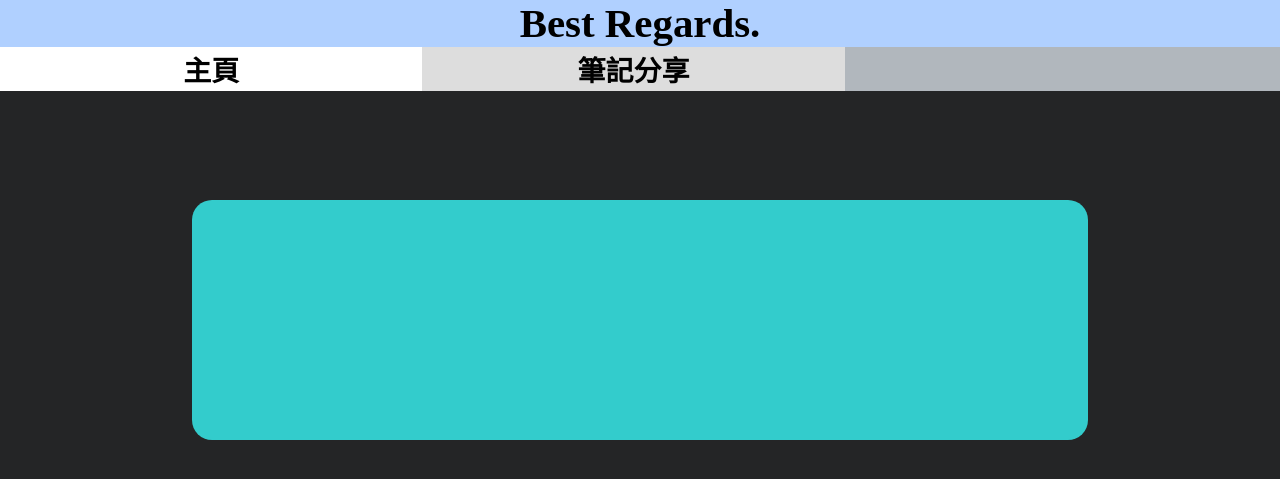
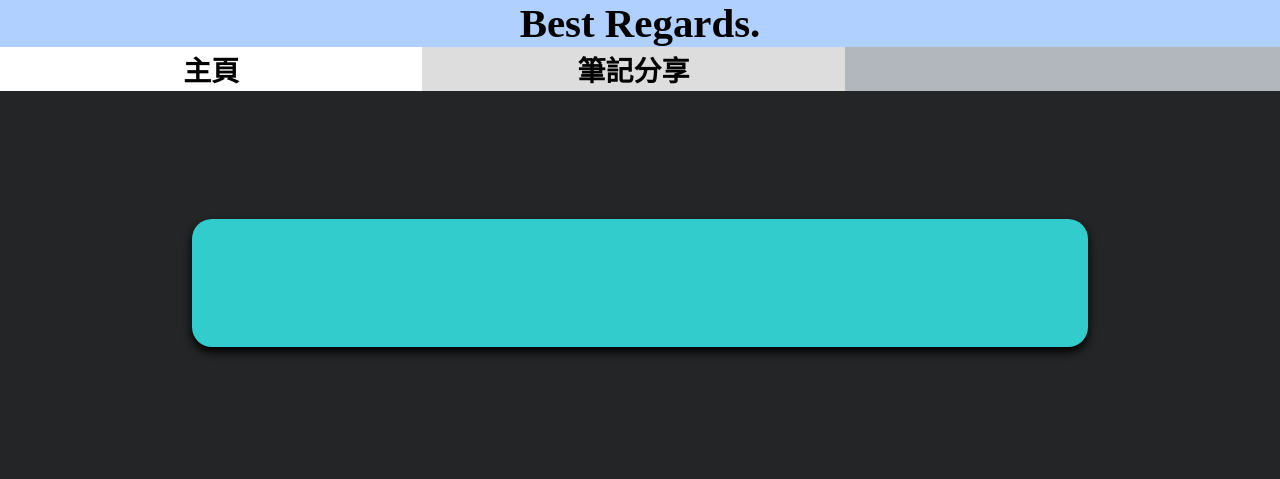
Before and after one commit to LHemon412/bestregards, a PHP site: page /home/page.html in a window 1280 px wide. Shown: the top 479 px of the page. Run offline with PHP 8.4, Linux system fonts and the light colour scheme; data that the repository does not hold is empty; some web fonts are replaced.

Commit message:
Improved apperance

```diff
--- a/home/style.css
+++ b/home/style.css
@@ -88,15 +88,16 @@ li.active a {
 
 /* Quote */
 .quote_container {
-  position: absolute;
+  display: block;
   margin: 0;
-  top: 40%;
-  left: 50%;
-  transform: translate(-50%, -50%);
   width: 70%;
   height: 30%;
+  margin-left: 15%;
+  margin-top: 10%;
+  padding: 5% 0;
   background-color: #33cccc;
   border-radius: 20px;
+  box-shadow: 0px 5px 10px black;
 }
 
 h1#quote {
@@ -107,7 +108,7 @@ h1#quote {
   padding-right: 5%;
   font-family: Quote, cursive;
   font-weight: bold;
-  font-size: 180%;
+  font-size: 3.5vh;
   display: flex;
   justify-content: center;
   align-items: center;
--- a/notes-sharing/loadPosts.js
+++ b/notes-sharing/loadPosts.js
@@ -97,9 +97,11 @@ function addPostDisplay(data, order) {
           $(".modal-image-preview").toggle("slide", {direction: "down"}, 300);
         });
         $img.hover(function() {
-          $(this).animate({opacity: "70%"}, 40);
+          $(this).animate({opacity: "80%"}, 50);
+          $container.addClass("active");
         }, function() {
-          $(this).animate({opacity: "100%"}, 40);
+          $(this).animate({opacity: "100%"}, 50);
+          $container.removeClass("active");
         });
 
         $container.attr("list", JSON.stringify([main_img, ...other_img]));
```
Also changed, not shown: notes-sharing/style.css (+9 -0 lines).
